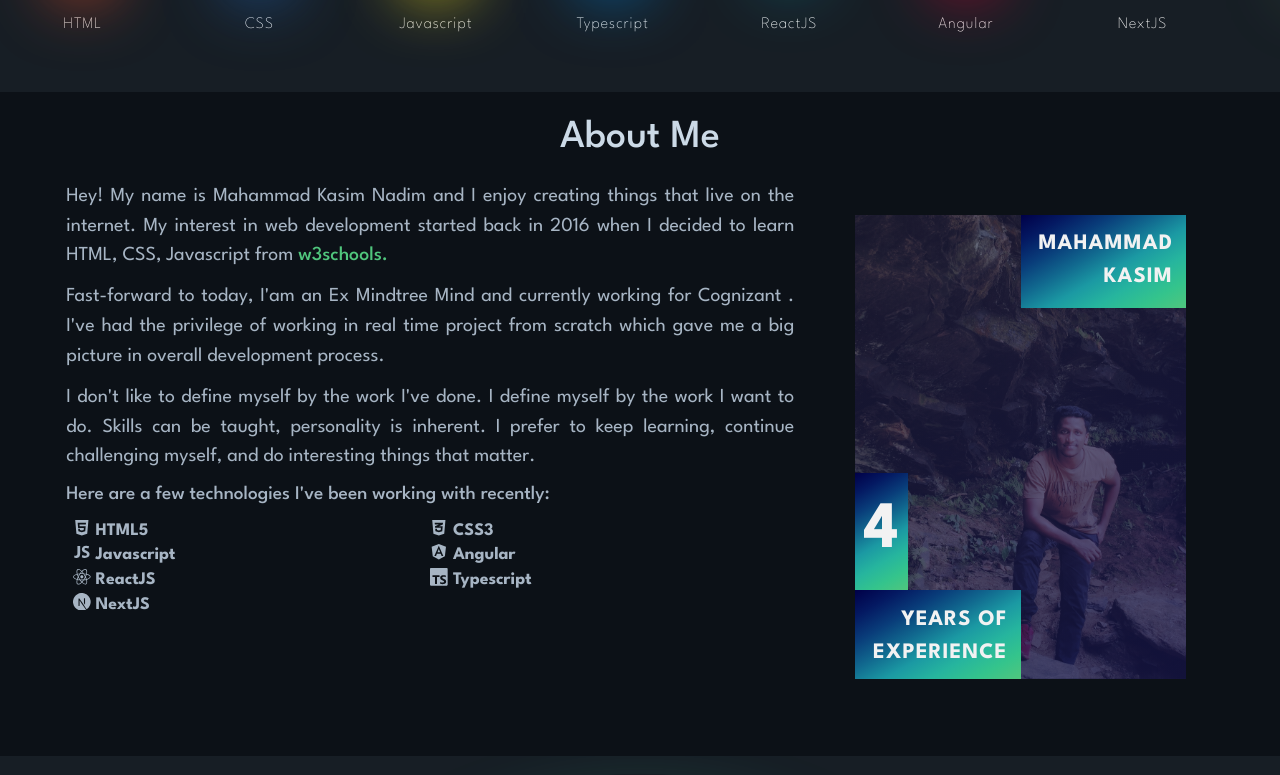
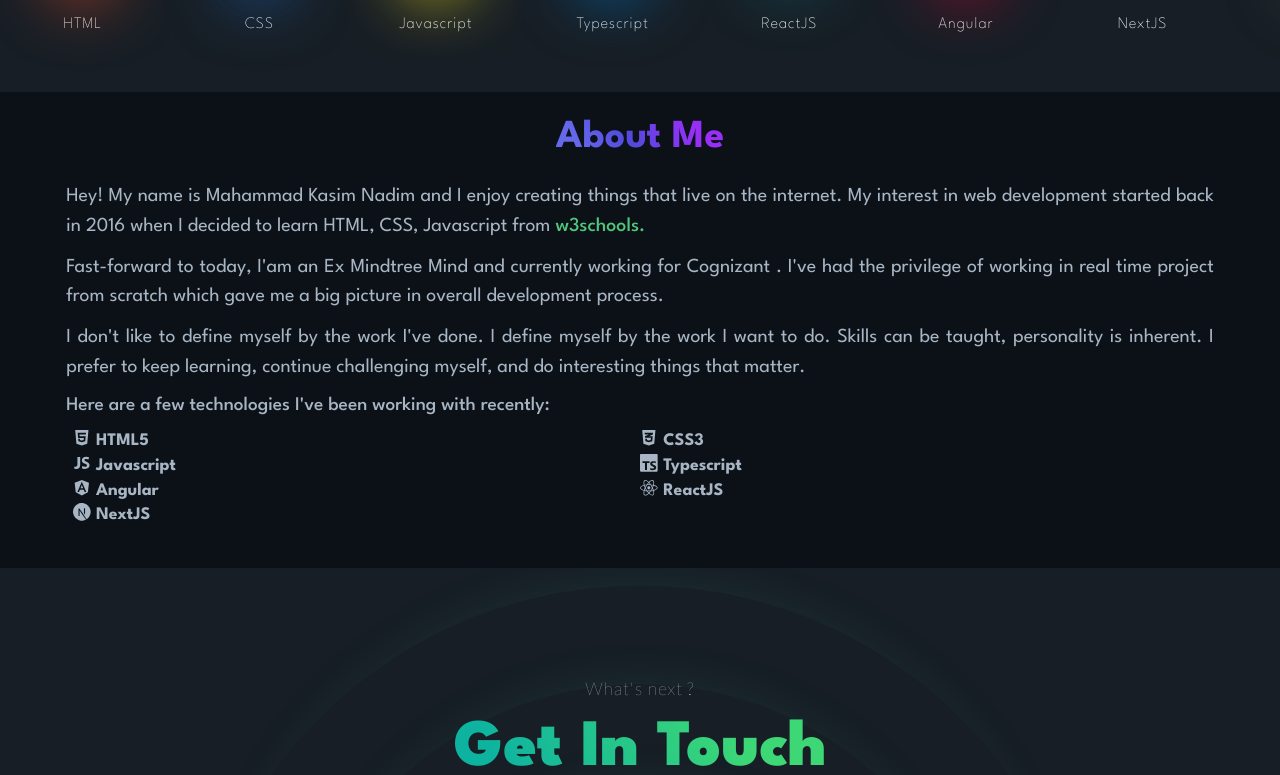
Before and after one commit to kasimnadim6/portfolio, a Next.js app: page / in a window 1280 px wide. Shown: the part 825-1600 px from the top of the page. Built offline with nearby package versions, Linux system fonts and the light colour scheme; a web font is replaced by a local one.

Commit message:
removed profile card

```diff
--- a/components/About/About.module.scss
+++ b/components/About/About.module.scss
@@ -9,8 +9,16 @@
   align-items: center;
   .heading {
     font-size: 3.6rem;
-    color: var(--white-shade-1);
     margin-bottom: 1.8rem;
+    background-image: linear-gradient(
+      241deg,
+      #982ff7 20%,
+      #524add 56%,
+      #6668eb 84%
+    );
+    color: transparent;
+    -webkit-background-clip: text;
+    font-weight: bold;
   }
   .container {
     display: flex;
@@ -37,136 +45,15 @@
             line-height: 1.4;
             font-weight: bold;
             width: 50%;
-            span {
-              display: flex;
-              // align-items: center;
-            }
-          }
-        }
-      }
-    }
-    .card {
-      display: flex;
-      flex: 1;
-      justify-content: center;
-      min-width: 35rem;
-      height: 50rem;
-      &:hover .photo::before {
-        background: none;
-      }
-      .photo {
-        min-width: 30rem;
-        max-width: 30rem;
-        height: 42rem;
-        background: url(../../public/profile.jpeg) center bottom;
-        background-size: cover;
-        width: 100%;
-        margin: 3rem;
-        cursor: pointer;
-        position: relative;
-        &:before {
-          position: absolute;
-          top: 0;
-          left: 0;
-          width: 100%;
-          height: 100%;
-          content: '';
-          background: linear-gradient(
-            150deg,
-            rgba(#242448, 0.6),
-            rgba(#161648, 0.8)
-          );
-        }
-        .name,
-        .experience {
-          position: absolute;
-          background: linear-gradient(
-            150deg,
-            #000048,
-            #041962,
-            #093d7a,
-            #11698f,
-            #1b99a3,
-            #26b59e,
-            #34c48c,
-            #50c67d
-          );
-          font-size: 2rem;
-          letter-spacing: 1px;
-          font-family: inherit;
-          font-weight: bold;
-          text-transform: uppercase;
-          color: #f2f2f2;
-          width: 50%;
-          padding: 1.2rem;
-          text-align: end;
-          span {
-            box-decoration-break: clone;
-          }
-        }
-        .name {
-          right: 0;
-        }
-        .experience {
-          bottom: 0;
-          height: 8rem;
-          &-year {
-            font-size: 6rem;
-            display: block;
-            padding: 0.8rem !important;
-            text-align: start;
-            position: absolute;
-            left: 0;
-            bottom: 8rem;
-            background: linear-gradient(
-              150deg,
-              #000048,
-              #041962,
-              #093d7a,
-              #11698f,
-              #1b99a3,
-              #26b59e,
-              #34c48c,
-              #50c67d
-            );
           }
         }
       }
     }
   }
 }
-.mouse-enter {
-  transition: none;
-  .name {
-    transition: all 0.6s;
-    transform: translateZ(10rem) translateX(-2rem) translateY(2rem);
-  }
-  .experience {
-    transition: all 0.6s;
-    transform: translateZ(10rem) translateX(2rem) translateY(-2rem);
-  }
-}
-.mouse-leave {
-  transition: all 0, 5s ease-out;
-  transform: rotateX(0) rotateY(0) !important;
-}
-.icon {
-  margin-right: 5px;
-}
 
 @include media-breakpoint-down(sm) {
   .about {
     padding: 1.8rem;
-    .container {
-      gap: 0;
-      .card {
-        .photo {
-          margin: 0;
-          &::before {
-            background: none;
-          }
-        }
-      }
-    }
   }
 }
--- a/components/About/About.tsx
+++ b/components/About/About.tsx
@@ -1,52 +1,40 @@
 import styles from './About.module.scss';
-import { motion } from 'framer-motion';
-import { appear } from '../../animations/animations';
-import { useEffect, useState } from 'react';
 import { FaHtml5, FaCss3Alt, FaAngular, FaReact } from 'react-icons/fa';
 import { IoLogoJavascript } from 'react-icons/io';
 import { SiTypescript, SiNextdotjs } from 'react-icons/si';
-import { isDesktop } from 'react-device-detect';
 
 const About = () => {
-  const [mouseEnter, setMouseEnter] = useState(false);
-  useEffect(() => {
-    const card = document.getElementById('card');
-    /* Get the height and width of the element */
-    const height = card?.clientHeight || 0;
-    const width = card?.clientWidth || 0;
+  const technologies = [
+    {
+      name: 'HTML5',
+      icon: <FaHtml5 />,
+    },
+    {
+      name: 'CSS3',
+      icon: <FaCss3Alt />,
+    },
+    {
+      name: 'Javascript',
+      icon: <IoLogoJavascript />,
+    },
+    {
+      name: 'Typescript',
+      icon: <SiTypescript />,
+    },
+    {
+      name: 'Angular',
+      icon: <FaAngular />,
+    },
+    {
+      name: 'ReactJS',
+      icon: <FaReact />,
+    },
 
-    function handleMouseMove(e: any) {
-      /* Store the x and y position */
-      const xVal = e.layerX;
-      const yVal = e.layerY;
-      /*
-       * Calculate rotation value along the Y-axis
-       * Here the multiplier 20 is to Control the rotation
-       */
-      const yRotation = 20 * ((xVal - width / 2) / width);
-      /* Calculate the rotation along the X-axis */
-      const xRotation = -20 * ((yVal - height / 2) / height);
-      /* Generate string for CSS transform property */
-      const transformCSS =
-        'perspective(500px) rotateX(' +
-        xRotation +
-        'deg) rotateY(' +
-        yRotation +
-        'deg)';
-
-      /* Apply the calculated transformation */
-      card!.style.transform = transformCSS;
-    }
-    if (isDesktop) {
-      card?.addEventListener('mousemove', handleMouseMove);
-      card?.addEventListener('mouseout', function () {
-        card!.style.transform = 'perspective(500px) rotateX(0) rotateY(0)';
-      });
-      card?.addEventListener('mouseenter', () => setMouseEnter(true));
-      card?.addEventListener('mouseleave', () => setMouseEnter(false));
-    }
-  }, []);
-
+    {
+      name: 'NextJS',
+      icon: <SiNextdotjs />,
+    },
+  ];
   return (
     <section id="about" className={styles.about}>
       <h2 className={styles.heading}>About Me</h2>
@@ -81,70 +69,17 @@
               Here are a few technologies I&apos;ve been working with recently:
             </h3>
             <ul>
-              <li>
-                <span>
-                  <FaHtml5 className={styles.icon} />
-                  HTML5
-                </span>
-              </li>
-              <li>
-                <span>
-                  <FaCss3Alt className={styles.icon} />
-                  CSS3
-                </span>
-              </li>
-              <li>
-                <span>
-                  <IoLogoJavascript className={styles.icon} />
-                  Javascript
-                </span>
-              </li>
-              <li>
-                <span>
-                  <FaAngular className={styles.icon} />
-                  Angular
-                </span>
-              </li>
-              <li>
-                <span>
-                  <FaReact className={styles.icon} />
-                  ReactJS
-                </span>
-              </li>
-              <li>
-                <span>
-                  <SiTypescript className={styles.icon} />
-                  Typescript
-                </span>
-              </li>
-              <li>
-                <span>
-                  <SiNextdotjs className={styles.icon} />
-                  NextJS
-                </span>
-              </li>
+              {technologies.map((t) => (
+                <li key={t.name}>
+                  <span className="d-flex gap-2">
+                    {t.icon}
+                    {t.name}
+                  </span>
+                </li>
+              ))}
             </ul>
           </div>
         </div>
-        <motion.div
-          variants={appear}
-          initial="initial"
-          animate="animate"
-          id="card"
-          className={`${styles.card} ${
-            mouseEnter ? styles['mouse-enter'] : styles['mouse-leave']
-          }`}
-        >
-          <div id="photo" className={styles.photo}>
-            <motion.div variants={appear} className={styles.name}>
-              <span>Mahammad Kasim</span>
-            </motion.div>
-            <motion.div variants={appear} className={styles.experience}>
-              <span className={styles['experience-year']}>4</span>
-              <span>Years Of Experience</span>
-            </motion.div>
-          </div>
-        </motion.div>
       </div>
     </section>
   );
```
